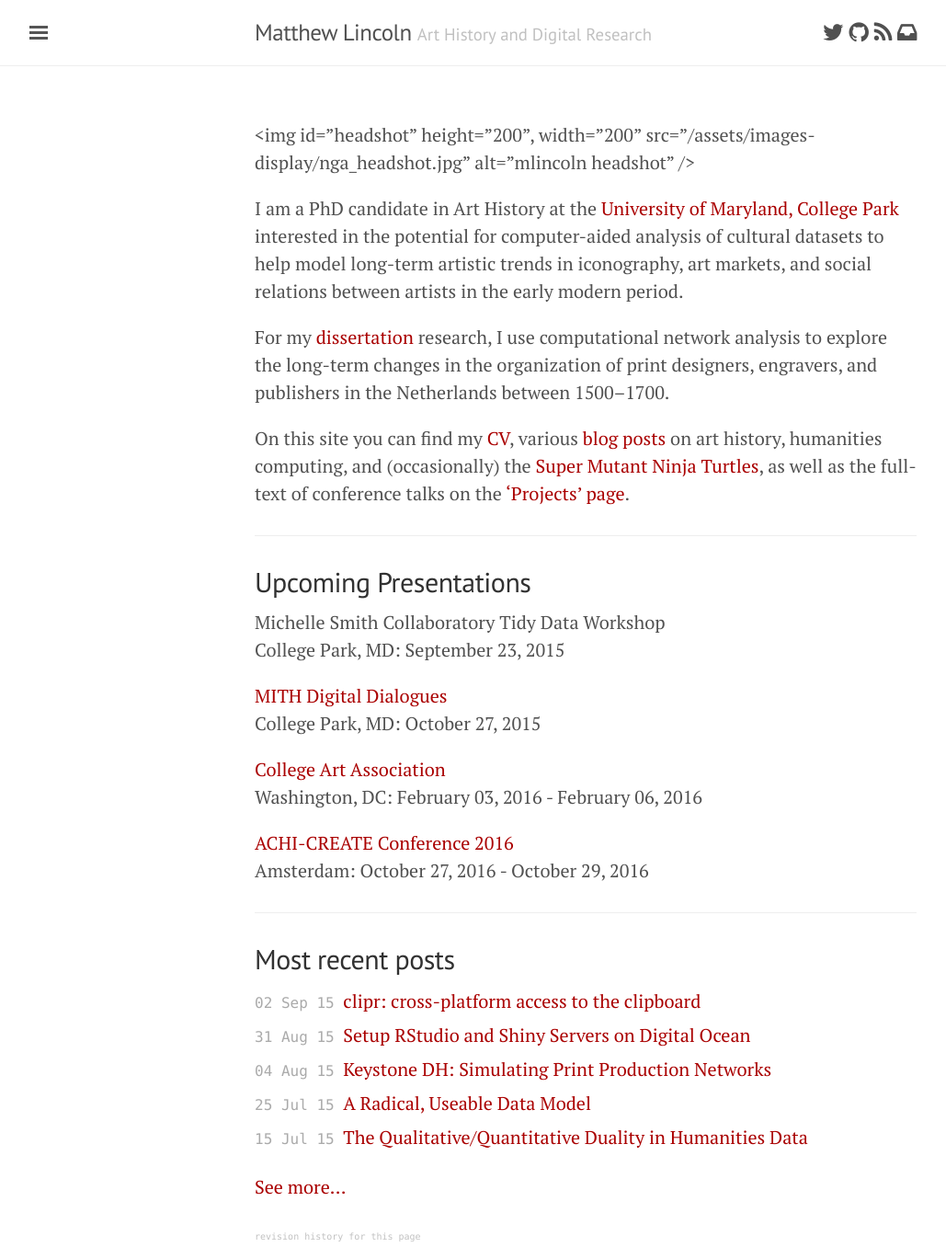
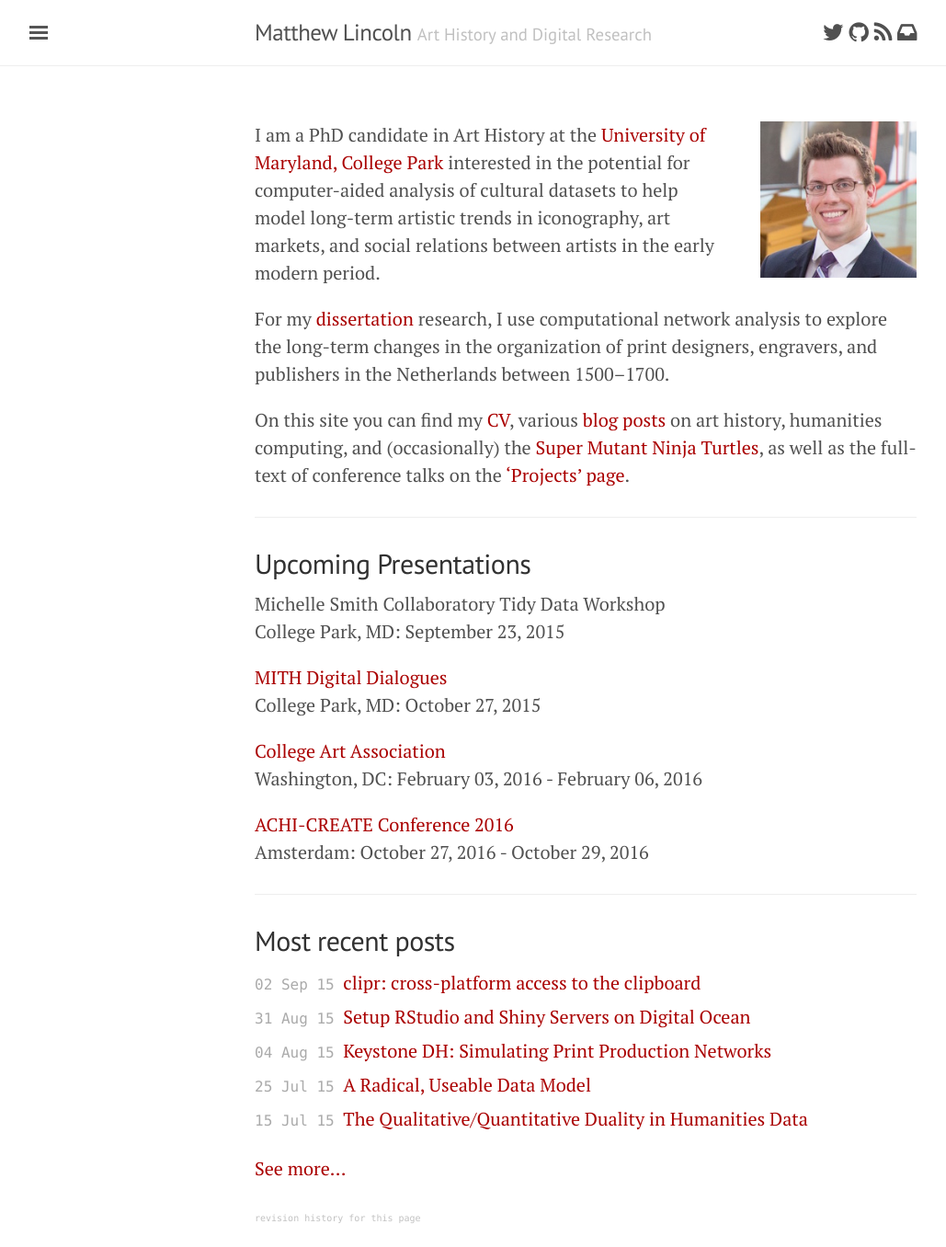
Before and after one commit to mdlincoln/mdlincoln.github.io, a Jekyll site: the page built from index.md, in a window 1280 px wide. Shown: the whole page at 92% size, without its empty margins (3-1032 px from the left). Built offline with Jekyll 4.4.1, drawn with Linux system fonts in a browser that asks for light colours; nearby versions of some CDN libraries.

Commit message:
fix img comma typo

```diff
--- a/index.md
+++ b/index.md
@@ -4,7 +4,7 @@ title: Home
 show_title: false
 ---
 
-<img id="headshot" height="200", width="200" src="/assets/images-display/nga_headshot.jpg" alt="mlincoln headshot" />
+<img id="headshot" height="200" width="200" src="/assets/images-display/nga_headshot.jpg" alt="mlincoln headshot" />
 
 I am a PhD candidate in Art History at the [University of Maryland, College Park](http://arthistory.umd.edu/graduate-students/Matthew%20Lincoln) interested in the potential for computer-aided analysis of cultural datasets to help model long-term artistic trends in iconography, art markets, and social relations between artists in the early modern period.
 
```
